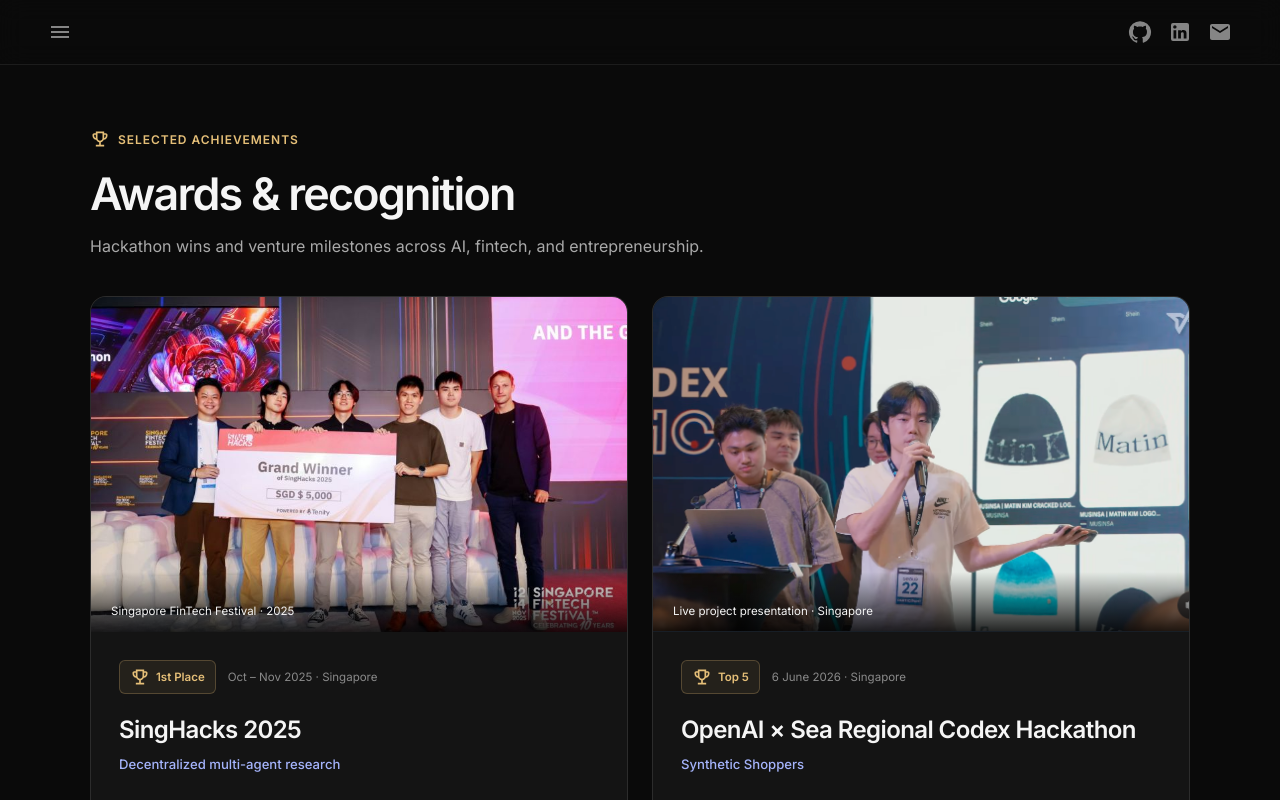
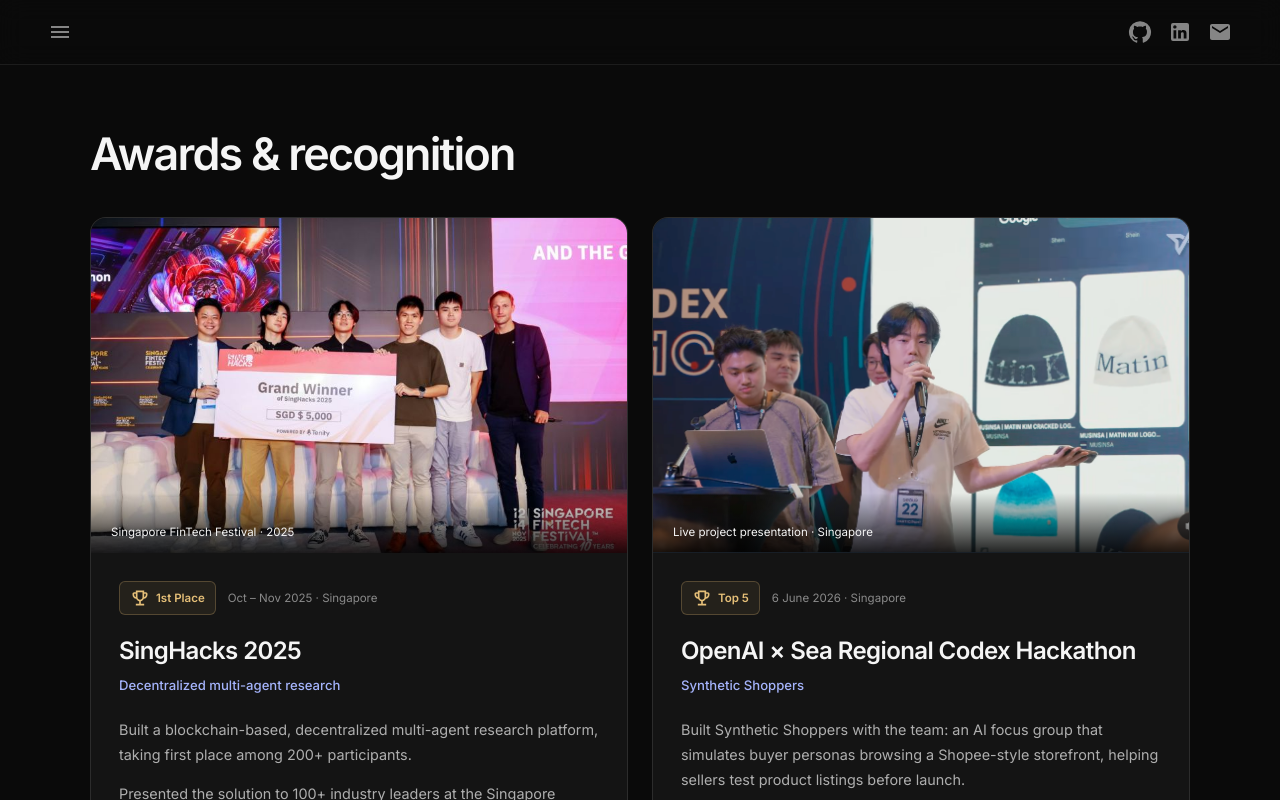
Before and after one commit to choiwab/portfolio, a React (Create React App) app: page /awards in a window 1280 px wide. Built offline with nearby package versions, Linux system fonts and the light colour scheme.

Commit message:
Simplify awards header and add automated CI checks

```diff
--- a/package.json
+++ b/package.json
@@ -27,6 +27,7 @@
     "start": "react-scripts start",
     "build": "react-scripts build",
     "test": "react-scripts test",
+    "check": "npm test -- --watchAll=false --runInBand && npm run build",
     "eject": "react-scripts eject"
   },
   "eslintConfig": {
--- a/src/Awards.css
+++ b/src/Awards.css
@@ -10,29 +10,12 @@
   margin-bottom: 36px;
 }
 
-.awards-eyebrow {
-  display: inline-flex;
-  align-items: center;
-  gap: 8px;
-  color: #e5bf78;
-  font-size: 0.75rem;
-  font-weight: 600;
-  letter-spacing: 0.08em;
-  text-transform: uppercase;
-}
-
 .awards-header h1 {
-  margin: 16px 0 12px;
+  margin: 0;
   font-size: clamp(2rem, 5vw, 2.8rem);
   font-weight: 600;
   letter-spacing: -0.04em;
   line-height: 1.15;
-}
-
-.awards-header p {
-  margin: 0;
-  color: rgba(255, 255, 255, 0.65);
-  line-height: 1.7;
 }
 
 .awards-grid {
--- a/src/Awards.js
+++ b/src/Awards.js
@@ -14,9 +14,7 @@ const Awards = () => {
   return (
     <main className="awards-page">
       <header className="awards-header">
-        <span className="awards-eyebrow"><EmojiEventsOutlinedIcon fontSize="small" /> Selected achievements</span>
         <h1>Awards &amp; recognition</h1>
-        <p>Hackathon wins and venture milestones across AI, fintech, and entrepreneurship.</p>
       </header>
 
       <section className="awards-grid" aria-label="Hackathon awards">
```
Also changed, not shown: vercel.json (added), 1 other file (tests, documents, lock files or other folders).
